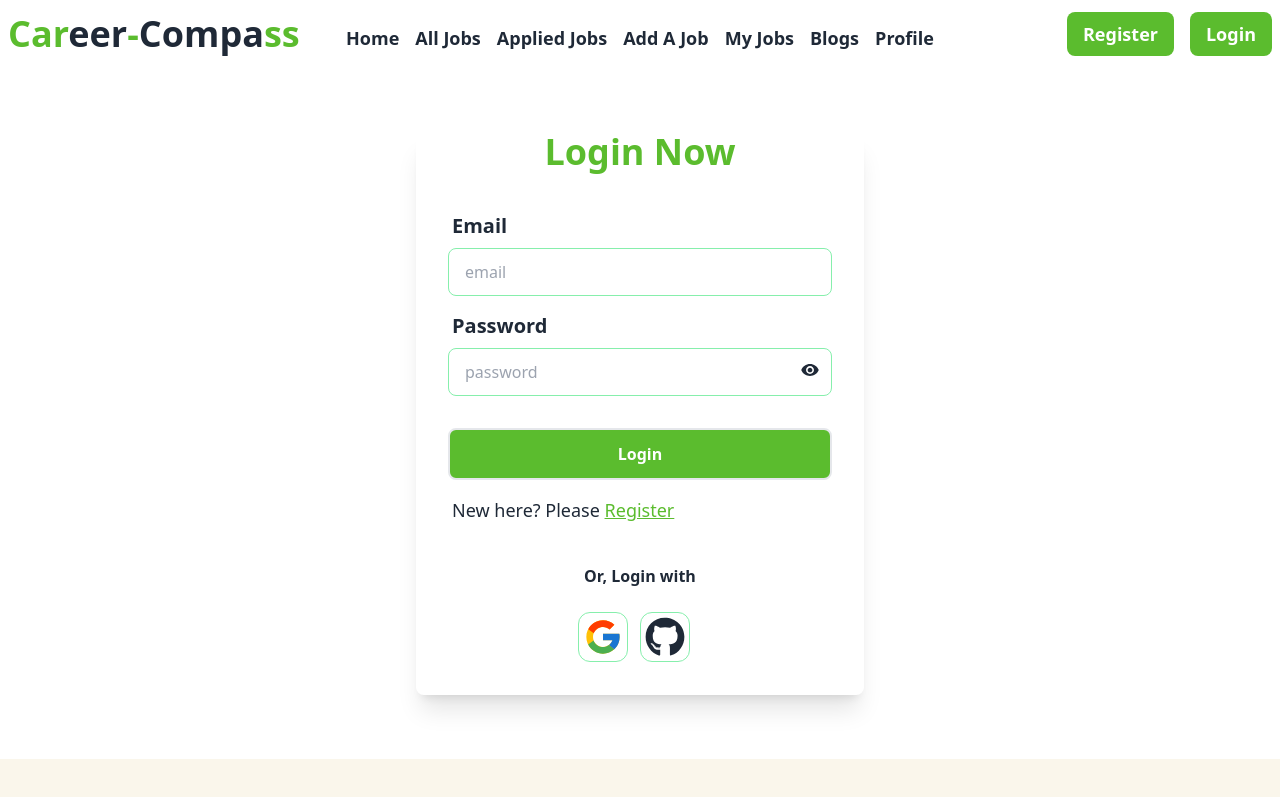
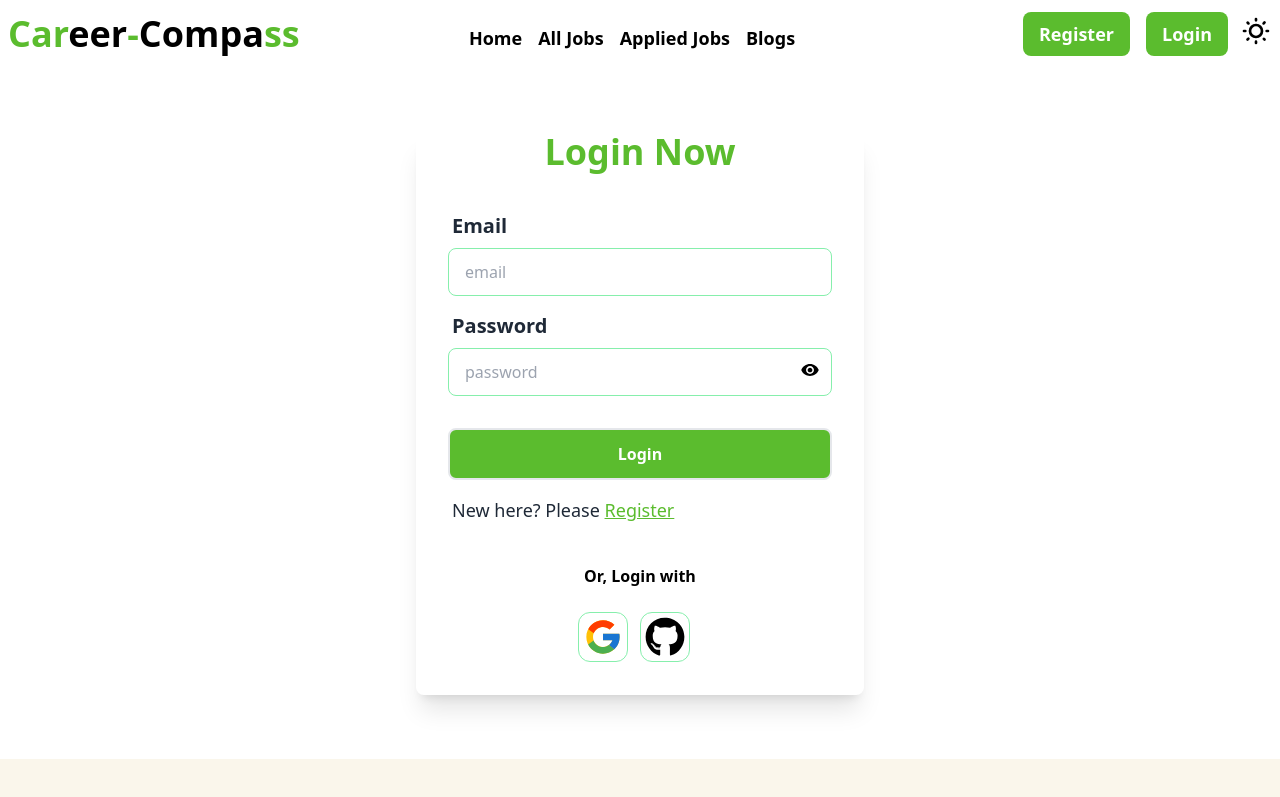
Before and after one commit to asif883/Career-compass-client-site, a React (Vite) app: page /login in a window 1280 px wide. Shown: the top 797 px of the page. Built offline with nearby package versions, Linux system fonts and the light colour scheme; no server answers.

Commit message:
Tabs & google Login

```diff
--- a/package.json
+++ b/package.json
@@ -10,6 +10,9 @@
     "preview": "vite preview"
   },
   "dependencies": {
+    "@emotion/react": "^11.11.4",
+    "@emotion/styled": "^11.11.5",
+    "@mui/material": "^5.15.17",
     "firebase": "^10.11.1",
     "localforage": "^1.10.0",
     "match-sorter": "^6.3.4",
@@ -18,6 +21,7 @@
     "react-dom": "^18.2.0",
     "react-icons": "^5.2.1",
     "react-router-dom": "^6.23.0",
+    "react-tabs": "^6.0.2",
     "sort-by": "^1.2.0",
     "sweetalert2": "^11.10.8",
     "swiper": "^11.1.1"
--- a/src/Layout/Root.jsx
+++ b/src/Layout/Root.jsx
@@ -1,11 +1,15 @@
 import { Outlet } from "react-router-dom";
 import Navbar from "../Pages/Navbar";
 import Footer from "../Pages/Footer";
+import { useContext } from "react";
+import { AuthContext } from "../Provider/Context";
 
 
 const Root = () => {
+
+    const {isDarkMode} = useContext(AuthContext)
     return (
-        <div className="">
+        <div className={isDarkMode ? 'dark-mode' : 'light-mode'}>
             <Navbar ></Navbar>
             <Outlet></Outlet>
             <Footer></Footer>
--- /dev/null
+++ b/src/Pages/Css/footer.css
@@ -0,0 +1,9 @@
+.background{
+    background-color: #FAF6EB;
+    color: #000000;
+}
+
+.background-dark {
+    background-color: #222222;
+    color: #ffffff;
+}
--- a/src/Pages/Css/nav.css
+++ b/src/Pages/Css/nav.css
@@ -1,3 +1,17 @@
 .active{
     color: #5BBC2E;
 }
+
+
+/* App.css */
+.light-mode {
+    /* Define styles for light mode */
+    background-color: #ffffff;
+    color: #000000;
+  }
+
+  .dark-mode {
+    /* Define styles for dark mode */
+    background-color: #222222;
+    color: #ffffff;
+  }
--- a/src/Pages/Footer.jsx
+++ b/src/Pages/Footer.jsx
@@ -1,9 +1,16 @@
+import { useContext } from "react";
+import { AuthContext } from "../Provider/Context";
+import './Css/footer.css'
 
 
 const Footer = () => {
+
+    const {isDarkMode} = useContext(AuthContext);
+
     return (
-      <div className="mt-16 bg-[#FAF6EB]">
-          <footer className="footer p-10 justify-between  max-w-7xl mx-auto">
+      <div className={isDarkMode ? 'background-dark' : 'background'}>
+       <div className="mt-16">
+       <footer className=" footer p-10 justify-between  max-w-7xl mx-auto">
             <aside>
                 <svg width="50" height="50" viewBox="0 0 24 24" xmlns="http://www.w3.org/2000/svg" fillRule="evenodd" clipRule="evenodd" className="fill-current"><path d="M22.672 15.226l-2.432.811.841 2.515c.33 1.019-.209 2.127-1.23 2.456-1.15.325-2.148-.321-2.463-1.226l-.84-2.518-5.013 1.677.84 2.517c.391 1.203-.434 2.542-1.831 2.542-.88 0-1.601-.564-1.86-1.314l-.842-2.516-2.431.809c-1.135.328-2.145-.317-2.463-1.229-.329-1.018.211-2.127 1.231-2.456l2.432-.809-1.621-4.823-2.432.808c-1.355.384-2.558-.59-2.558-1.839 0-.817.509-1.582 1.327-1.846l2.433-.809-.842-2.515c-.33-1.02.211-2.129 1.232-2.458 1.02-.329 2.13.209 2.461 1.229l.842 2.515 5.011-1.677-.839-2.517c-.403-1.238.484-2.553 1.843-2.553.819 0 1.585.509 1.85 1.326l.841 2.517 2.431-.81c1.02-.33 2.131.211 2.461 1.229.332 1.018-.21 2.126-1.23 2.456l-2.433.809 1.622 4.823 2.433-.809c1.242-.401 2.557.484 2.557 1.838 0 .819-.51 1.583-1.328 1.847m-8.992-6.428l-5.01 1.675 1.619 4.828 5.011-1.674-1.62-4.829z"></path></svg>
                 <p>ACME Industries Ltd.<br/>Providing reliable tech since 1992</p>
@@ -29,6 +36,7 @@ const Footer = () => {
                 <a className="link link-hover">Cookie policy</a>
             </nav>
       </footer>
+       </div>
       </div>
     );
 };
--- a/src/Pages/Home.jsx
+++ b/src/Pages/Home.jsx
@@ -1,10 +1,13 @@
 import Banner from "./Banner";
+import JobsByCategory from "./JobsByCategory";
 
 
 const Home = () => {
     return (
         <div>
             <Banner></Banner>
+
+            <JobsByCategory></JobsByCategory>
         </div>
     );
 };
--- a/src/Pages/Login.jsx
+++ b/src/Pages/Login.jsx
@@ -2,16 +2,72 @@ import { IoIosEyeOff,IoMdEye  } from "react-icons/io";
 
 import { FcGoogle } from "react-icons/fc";
 import { FaGithub } from "react-icons/fa6";
-import { useState } from "react";
-import { Link } from "react-router-dom";
+import { useContext, useState } from "react";
+import { Link, useLocation, useNavigate } from "react-router-dom";
+import Swal from "sweetalert2";
+import { AuthContext } from "../Provider/Context";
 
 const Login = () => {
+
+    const {  logIN,  googleLogin,  gitHubLogin,} =useContext(AuthContext)
+
+    const location =useLocation();
+    const navigate = useNavigate()
+
     const [showPassword, setShowPassword] =useState(false)
     const[password, setPassword] =useState('');
 
     const handleChange= (e)=>{
         setPassword(e.target.value)
     }
+
+
+    const handleLogin = e=>{
+        e.preventDefault();
+        const form = new FormData (e.currentTarget)
+        const email = form.get('email');
+        const password = form.get('password');
+
+
+
+        logIN(email,password)
+        .then(result =>{
+            console.log(result.user);
+
+            Swal.fire({
+                title: 'Success!',
+                text: 'Login Successful',
+                icon: 'success',
+                confirmButtonText: 'Ok'
+              });
+
+            navigate(location?.state ? location.state : '/');
+        })
+        .catch (error =>{
+            console.error( error)
+
+            Swal.fire({
+                title: 'Error!',
+                text: `${error.message}`,
+                icon: 'error',
+                confirmButtonText: 'Try again'
+              })
+        })
+
+     }
+
+     const handleGoogleLogin =()=>{
+          googleLogin()
+          .then()
+          .catch()
+     }
+
+     const handleGithubLogin = () =>{
+        gitHubLogin()
+        .then()
+        .catch()
+     }
+
     return (
         <div>
 
@@ -19,7 +75,7 @@ const Login = () => {
             <div className="text-center">
                 <h1 className="text-4xl text-[#5BBC2E] font-bold">Login Now</h1>
             </div>
-        <form  className="card-body">
+        <form onSubmit={handleLogin}  className="card-body">
                 <div className="form-control">
                 <label className="label">
                     <span className="label-text text-xl font-semibold">Email</span>
@@ -57,10 +113,10 @@ const Login = () => {
         <div className="">
                       <h1 className="text-center font-semibold">Or, Login with</h1>
                     <div className="text-center mt-6 pb-8">
-                        <button className="mr-3 border border-green-300 p-1 rounded-xl">
+                        <button onClick={handleGoogleLogin} className="mr-3 border border-green-300 p-1 rounded-xl">
                             <FcGoogle className="w-10 h-10" />
                         </button>
-                        <button  className="mr-3 border border-green-300  p-1 rounded-xl">
+                        <button  onClick={handleGithubLogin} className="mr-3 border border-green-300  p-1 rounded-xl">
                             <FaGithub className="w-10 h-10"/>
                         </button>
 
--- a/src/Pages/Navbar.jsx
+++ b/src/Pages/Navbar.jsx
@@ -1,7 +1,21 @@
 import { Link, NavLink } from "react-router-dom";
 import './Css/nav.css'
+import { useContext } from "react";
+import { AuthContext } from "../Provider/Context";
 
 const Navbar = () => {
+    const {user,logOut,toggleDarkMode} =useContext(AuthContext);
+
+    const handleDarkMode=() =>{
+        toggleDarkMode()
+    }
+
+
+    const handleLogout=()=>{
+      logOut()
+      .then()
+      .catch()
+    }
     return (
        <div className="">
              <div className="navbar max-w-7xl mx-auto">
@@ -12,12 +26,12 @@ const Navbar = () => {
                     </div>
                     <ul tabIndex={0} className="menu menu-sm dropdown-content mt-3 z-[1] p-2 shadow bg-base-100 rounded-box w-52">
                     <ul className="menu menu-horizontal px-1 pt-4">
-                    <NavLink className='text-lg font-semibold mr-4' to="/"><li>Home</li></NavLink>
-                    <NavLink className='text-lg font-semibold mr-4' to="/all-jobs"><li>All Jobs</li></NavLink>
-                    <NavLink className='text-lg font-semibold mr-4' to="/applied-jobs"><li> Applied Jobs</li></NavLink>
-                    <NavLink className='text-lg font-semibold mr-4' to="/add-job"><li>Add A Job</li></NavLink>
-                    <NavLink className='text-lg font-semibold mr-4' to="/my-jobs"><li> My Jobs</li></NavLink>
-                    <NavLink className='text-lg font-semibold mr-4' to="/blogs"><li>Blogs</li></NavLink>
+                    <NavLink className='text-lg font-semibold mr-4' to="/"><li>Home</li></NavLink> <br />
+                    <NavLink className='text-lg font-semibold mr-4' to="/all-jobs"><li>All Jobs</li></NavLink><br />
+                    <NavLink className='text-lg font-semibold mr-4' to="/applied-jobs"><li> Applied Jobs</li></NavLink><br />
+                    <NavLink className='text-lg font-semibold mr-4' to="/add-job"><li>Add A Job</li></NavLink><br />
+                    <NavLink className='text-lg font-semibold mr-4' to="/my-jobs"><li> My Jobs</li></NavLink><br />
+                    <NavLink className='text-lg font-semibold mr-4' to="/blogs"><li>Blogs</li></NavLink><br />
                     <NavLink className='text-lg font-semibold' to="/profile"><li> Profile</li></NavLink>
                     </ul>
                     </ul>
@@ -26,20 +40,55 @@ const Navbar = () => {
                 </div>
                 <div className="navbar-center hidden lg:flex">
                     <ul className="menu menu-horizontal px-1 pt-4">
-                    <NavLink className='text-lg font-semibold mr-4' to="/"><li>Home</li></NavLink>
-                    <NavLink className='text-lg font-semibold mr-4' to="/all-jobs"><li>All Jobs</li></NavLink>
-                    <NavLink className='text-lg font-semibold mr-4' to="/applied-jobs"><li> Applied Jobs</li></NavLink>
-                    <NavLink className='text-lg font-semibold mr-4' to="/add-job"><li>Add A Job</li></NavLink>
-                    <NavLink className='text-lg font-semibold mr-4' to="/my-jobs"><li> My Jobs</li></NavLink>
-                    <NavLink className='text-lg font-semibold mr-4' to="/blogs"><li>Blogs</li></NavLink>
-                    <NavLink className='text-lg font-semibold' to="/profile"><li> Profile</li></NavLink>
+                    <NavLink className='text-lg font-semibold mr-4 hover:underline' to="/"><li>Home</li></NavLink>
+                    <NavLink className='text-lg font-semibold mr-4 hover:underline' to="/all-jobs"><li>All Jobs</li></NavLink>
+                    <NavLink className='text-lg font-semibold mr-4 hover:underline' to="/applied-jobs"><li> Applied Jobs</li></NavLink>
+
+
+                     {
+                        user ? <div className="flex">
+
+                            <NavLink className='text-lg font-semibold mr-4 hover:underline' to="/add-job"><li>Add A Job</li></NavLink>
+                            <NavLink className='text-lg font-semibold mr-4 hover:underline' to="/my-jobs"><li> My Jobs</li></NavLink>
+                            <NavLink className='text-lg font-semibold mr-4 hover:underline' to="/profile"><li> Profile</li></NavLink>
+                        </div>
+                        : <p></p>
+                     }
+
+                    <NavLink className='text-lg font-semibold mr-4 hover:underline' to="/blogs"><li>Blogs</li></NavLink>
                     </ul>
                 </div>
                 <div className="navbar-end">
-                    <Link to='register'><button className="bg-[#5BBC2E] px-4 py-2 rounded-lg font-semibold text-lg text-white mr-4">Register</button>
-                    </Link>
-                    <Link to='/login'><button className="bg-[#5BBC2E] px-4 py-2 rounded-lg font-semibold text-lg text-white">Login</button>
-                    </Link>
+
+                    {
+                        user ? <Link><button onClick={handleLogout} className="bg-[#5BBC2E] px-4 py-2 rounded-lg font-semibold text-lg text-white">Sing Out</button>
+                        </Link>
+                        :
+                        <div>
+                        <Link to='register'><button className="bg-[#5BBC2E] px-4 py-2 rounded-lg font-semibold text-lg text-white mr-4">Register</button>
+                        </Link>
+                        <Link to='/login'><button className="bg-[#5BBC2E] px-4 py-2 rounded-lg font-semibold text-lg text-white">Login</button>
+                        </Link>
+                      </div>
+
+                    }
+
+
+                    <div className="ml-3">
+                       <label  className="swap swap-rotate">
+
+                            {/* this hidden checkbox controls the state */}
+                            <input onClick={handleDarkMode} type="checkbox" className="theme-controller " value="synthwave" />
+
+                            {/* sun icon */}
+                            <svg className=" swap-off fill-current w-8 h-8 " xmlns="http://www.w3.org/2000/svg" viewBox="0 0 24 24"><path d="M5.64,17l-.71.71a1,1,0,0,0,0,1.41,1,1,0,0,0,1.41,0l.71-.71A1,1,0,0,0,5.64,17ZM5,12a1,1,0,0,0-1-1H3a1,1,0,0,0,0,2H4A1,1,0,0,0,5,12Zm7-7a1,1,0,0,0,1-1V3a1,1,0,0,0-2,0V4A1,1,0,0,0,12,5ZM5.64,7.05a1,1,0,0,0,.7.29,1,1,0,0,0,.71-.29,1,1,0,0,0,0-1.41l-.71-.71A1,1,0,0,0,4.93,6.34Zm12,.29a1,1,0,0,0,.7-.29l.71-.71a1,1,0,1,0-1.41-1.41L17,5.64a1,1,0,0,0,0,1.41A1,1,0,0,0,17.66,7.34ZM21,11H20a1,1,0,0,0,0,2h1a1,1,0,0,0,0-2Zm-9,8a1,1,0,0,0-1,1v1a1,1,0,0,0,2,0V20A1,1,0,0,0,12,19ZM18.36,17A1,1,0,0,0,17,18.36l.71.71a1,1,0,0,0,1.41,0,1,1,0,0,0,0-1.41ZM12,6.5A5.5,5.5,0,1,0,17.5,12,5.51,5.51,0,0,0,12,6.5Zm0,9A3.5,3.5,0,1,1,15.5,12,3.5,3.5,0,0,1,12,15.5Z"/></svg>
+
+                            {/* moon icon */}
+                            <svg className="swap-on fill-current w-8 h-8" xmlns="http://www.w3.org/2000/svg" viewBox="0 0 24 24"><path d="M21.64,13a1,1,0,0,0-1.05-.14,8.05,8.05,0,0,1-3.37.73A8.15,8.15,0,0,1,9.08,5.49a8.59,8.59,0,0,1,.25-2A1,1,0,0,0,8,2.36,10.14,10.14,0,1,0,22,14.05,1,1,0,0,0,21.64,13Zm-9.5,6.69A8.14,8.14,0,0,1,7.08,5.22v.27A10.15,10.15,0,0,0,17.22,15.63a9.79,9.79,0,0,0,2.1-.22A8.11,8.11,0,0,1,12.14,19.73Z"/></svg>
+
+                            </label>
+                    </div>
+
                 </div>
         </div>
        </div>
--- a/src/Provider/Context.jsx
+++ b/src/Provider/Context.jsx
@@ -1,15 +1,24 @@
-import { createUserWithEmailAndPassword, getAuth, onAuthStateChanged } from "firebase/auth";
+import { createUserWithEmailAndPassword, getAuth,signInWithPopup, onAuthStateChanged, signInWithEmailAndPassword, signOut, GoogleAuthProvider, GithubAuthProvider } from "firebase/auth";
 import { createContext, useEffect, useState } from "react";
 import app from "../../public/firebase.config";
 import PropTypes from 'prop-types';
 
 
 export const AuthContext =createContext(null);
-const auth = getAuth(app)
+const auth = getAuth(app);
+
+const googleProvider = new GoogleAuthProvider();
+const gitHubProvider = new GithubAuthProvider()
 
 const Context = ({children}) => {
     const [user, setUser] = useState (null);
     const [loading , setLoading] =useState(true)
+
+    const [isDarkMode, setIsDarkMode] = useState(false);
+
+    const toggleDarkMode = () => {
+      return setIsDarkMode(prevMode => !prevMode);
+    };
 
 
     useEffect(()=>{
@@ -23,15 +32,42 @@ const Context = ({children}) => {
          };
     },[])
 
+
+    // register
    const createUser =(email,password)=>{
     setLoading(true)
      return createUserWithEmailAndPassword(auth, email,password)
    }
 
+    // Login
+    const logIN =(email,password)=>{
+        setLoading(true)
+        return signInWithEmailAndPassword(auth,email,password)
+    };
+
+    // logout
+    const logOut = () =>{
+        setLoading(true)
+        return signOut(auth)
+     }
+
+    //googleLogin
+    const googleLogin =()=>{
+        return signInWithPopup (auth, googleProvider)
+    }
+
+    const gitHubLogin = ()=>{
+        return signInWithPopup ( auth , gitHubProvider)
+    }
     const authInfo={
         user,
         loading,
-       createUser
+        logIN,
+        googleLogin,
+        gitHubLogin,
+        logOut,
+       createUser,
+       isDarkMode, toggleDarkMode
     }
     return (
         <AuthContext.Provider value={authInfo}>
```
Also changed, not shown: src/Pages/JobsByCategory.jsx (added, +27 -0 lines), 1 other file (tests, documents, lock files or other folders).
